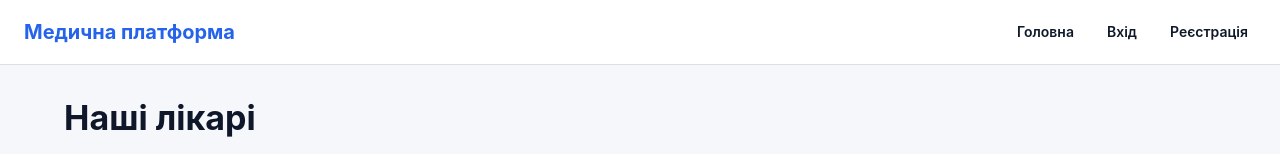
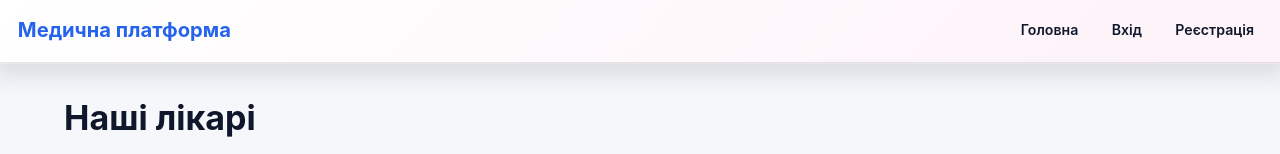
Before and after one commit to Gennadiy-Zubariev/Medical-platform, a React app in the folder frontend/: page /doctors in a window 1280 px wide. Shown: the top 154 px of the page. Built offline with nearby package versions, Linux system fonts and the light colour scheme; no server answers; the HTML template or start-up script is replaced by a standard one.

Commit message:
UI DoctorsPage

```diff
--- a/frontend/src/components/profile/DoctorProfileCard.jsx
+++ b/frontend/src/components/profile/DoctorProfileCard.jsx
@@ -9,40 +9,27 @@ export function DoctorProfileCard({profile, onEdit}) {
 
     const WEEK_DAYS = ["Пн", "Вт", "Ср", "Чт", "Пт", "Сб", "Нд"];
     const normalizeWorkDayLabel = (day) => {
-        if (day === null || day === undefined) return null;
-
-        let dayValue = day;
-        if (typeof day === "string" && day.trim() !== "" && !Number.isNaN(Number(day))) {
-            dayValue = Number(day);
-        }
-
-        if (typeof dayValue === "number") {
-            if (dayValue >= 0 && dayValue <= 6) return WEEK_DAYS[dayValue];
+        if (typeof day === "number") {
+            if (day >= 0 && day <= 6) return WEEK_DAYS[day];
             return null;
         }
-
-        if (typeof dayValue === "string") {
-            const s = dayValue.trim();
-            if (!s) return null;
-            const cap = s.charAt(0).toUpperCase() + s.slice(1).toLowerCase();
-            if (WEEK_DAYS.includes(cap)) return cap;
+        if (typeof day === "string") {
+            const numericDay = Number(day);
+            if (!Number.isNaN(numericDay)) return normalizeWorkDayLabel(numericDay);
+            if (WEEK_DAYS.includes(day)) return day;
+            return null;
         }
-
         return null;
     };
-
     const workDayLabels = Array.isArray(profile.work_days)
-        ? profile.work_days.map(normalizeWorkDayLabel).filter(Boolean)
+        ? profile.work_days
+            .map((day) => normalizeWorkDayLabel(day))
+            .filter(Boolean)
         : [];
-
     const formatTime = (value) => {
         if (!value) return "--";
         return value.slice(0, 5);
     };
-
-    console.log("PROFILE:", profile);
-    console.log("PROFILE.work_days:", profile.work_days);
-    console.log("PROFILE.schedule?.work_days:", profile.schedule?.work_days);
     return (
         <Card
             elevation={2}
@@ -89,10 +76,10 @@ export function DoctorProfileCard({profile, onEdit}) {
                                 boxShadow: "inset 0 1px 0 rgba(255, 255, 255, 0.6)",
                             }}
                         >
-                            <Typography variant="subtitle2" sx={{mb: 1}}>
+                            <Typography variant="subtitle2" sx={{ mb: 1 }}>
                                 Розклад
                             </Typography>
-                            <Stack direction={{xs: "column", sm: "row"}} spacing={2} alignItems="center">
+                            <Stack direction={{ xs: "column", sm: "row" }} spacing={2} alignItems="center">
                                 <Stack spacing={0.5}>
                                     <Typography variant="body2">
                                         <b>Початок:</b> {formatTime(profile.work_start)}
@@ -104,10 +91,10 @@ export function DoctorProfileCard({profile, onEdit}) {
                                 <Stack direction="row" spacing={1} flexWrap="wrap">
                                     {workDayLabels.length > 0 ? (
                                         workDayLabels.map((day) => (
-                                            <Chip key={day} label={day} size="small" variant="outlined"/>
+                                            <Chip key={day} label={day} size="small" variant="outlined" />
                                         ))
                                     ) : (
-                                        <Chip label="--" size="small" variant="outlined"/>
+                                        <Chip label="--" size="small" variant="outlined" />
                                     )}
                                 </Stack>
                             </Stack>
--- a/frontend/src/pages/DoctorDetailPage.jsx
+++ b/frontend/src/pages/DoctorDetailPage.jsx
@@ -19,30 +19,20 @@ export default function DoctorDetailPage() {
 
     const WEEK_DAYS = ["Пн", "Вт", "Ср", "Чт", "Пт", "Сб", "Нд"];
     const normalizeWorkDayLabel = (day) => {
-        if (day === null || day === undefined) return null;
-
-        let dayValue = day;
-        if (typeof day === "string" && day.trim() !== "" && !Number.isNaN(Number(day))) {
-            dayValue = Number(day);
-        }
-
-        if (typeof dayValue === "number") {
-            if (dayValue >= 0 && dayValue <= 6) return WEEK_DAYS[dayValue];
+        if (typeof day === "number") {
+            if (day >= 0 && day <= 6) return WEEK_DAYS[day];
             return null;
         }
-
-        if (typeof dayValue === "string") {
-            const s = dayValue.trim();
-            if (!s) return null;
-            const cap = s.charAt(0).toUpperCase() + s.slice(1).toLowerCase();
-            if (WEEK_DAYS.includes(cap)) return cap;
+        if (typeof day === "string") {
+            const numericDay = Number(day);
+            if (!Number.isNaN(numericDay)) return normalizeWorkDayLabel(numericDay);
+            if (WEEK_DAYS.includes(day)) return day;
+            return null;
         }
-
         return null;
     };
-
     const workDayLabels = Array.isArray(doctor?.work_days)
-        ? doctor.work_days.map(normalizeWorkDayLabel).filter(Boolean)
+        ? doctor.work_days.map((day) => normalizeWorkDayLabel(day)).filter(Boolean)
         : [];
 
     const formatTime = (value) => {
--- a/frontend/src/pages/DoctorsPage.jsx
+++ b/frontend/src/pages/DoctorsPage.jsx
@@ -9,6 +9,7 @@ import {
   Container,
   Grid,
   Stack,
+  Tooltip,
   Typography,
 } from "@mui/material";
 import { getDoctorSpecializations, getDoctorsPublic } from "../api/doctors";
@@ -83,29 +84,50 @@ export default function DoctorsPage() {
         )}
 
         <Grid container spacing={3}>
-          {doctors.map((doc) => (
-            <Grid item xs={12} md={6} key={doc.id}>
-              <Card elevation={2}>
-                <CardContent>
-                  <Stack direction="row" spacing={2} alignItems="center">
+          {doctors.map((doc, index) => (
+            <Grid item xs={12} sm={6} md={4} key={doc.id} sx={{ display: "flex" }}>
+              <Card elevation={2} sx={{ width: 330, height:220, display: "flex", flexDirection: "column" }}>
+                <CardContent sx={{ flexGrow: 1, display: "flex", alignItems: "center" }}>
+                  <Stack
+                    direction="row"
+                    spacing={2}
+                    alignItems="center"
+                    sx={{ width: "100%" }}
+                  >
                     <Avatar
                       src={doc.photo || "/avatar-placeholder.png"}
                       alt="Фото лікаря"
-                      sx={{ width: 72, height: 72 }}
+                      sx={{
+                        width: 72,
+                        height: 72,
+                        boxShadow: "0 8px 16px rgba(15, 23, 42, 0.18)",
+                        border: "2px solid rgba(255, 255, 255, 0.9)",
+                        flexShrink: 0,
+                      }}
                     />
-                    <Box sx={{ flexGrow: 1 }}>
-                      <Typography variant="h6">
-                        {doc.user.first_name} {doc.user.last_name}
-                      </Typography>
-                      <Typography color="text.secondary">
+
+                    <Box sx={{ flexGrow: 1, minWidth: 0 }}>
+                      <Tooltip title={`${doc.user.first_name} ${doc.user.last_name}`}>
+                        <Typography variant="h6" sx={{ whiteSpace: "nowrap", overflow: "hidden", textOverflow: "ellipsis", maxWidth: "100%" }}>
+                          {doc.user.first_name} {doc.user.last_name}
+                        </Typography>
+                      </Tooltip>
+                      <Typography color="text.secondary" sx={{ whiteSpace: "nowrap", overflow: "hidden", textOverflow: "ellipsis" }}>
                         {doc.specialization}
                       </Typography>
                     </Box>
-                    <Button component={RouterLink} to={`/doctors/${doc.id}`} variant="outlined">
-                      Переглянути
-                    </Button>
                   </Stack>
                 </CardContent>
+                <Box sx={{ p: 2, pt: 0 }}>
+                  <Button
+                    component={RouterLink}
+                    to={`/doctors/${doc.id}`}
+                    variant="outlined"
+                    fullWidth
+                  >
+                    Переглянути
+                  </Button>
+                </Box>
               </Card>
             </Grid>
           ))}
--- a/frontend/src/theme.js
+++ b/frontend/src/theme.js
@@ -42,7 +42,63 @@ const theme = createTheme({
     MuiPaper: {
       styleOverrides: {
         root: {
-          backgroundImage: "none",
+
+          backgroundImage: "linear-gradient(135deg, #ffffff 0%, #fdf2f8 100%)",
+          transition: "transform 0.2s ease, box-shadow 0.2s ease",
+          "&:hover": {
+            transform: "translateY(-2px) scale(1.01)",
+            boxShadow: "0 12px 24px rgba(15, 23, 42, 0.12)",
+          },
+        },
+      },
+    },
+    MuiCard: {
+      styleOverrides: {
+        root: {
+          backgroundImage: "linear-gradient(135deg, #ffffff 0%, #eff6ff 100%)",
+          transition: "transform 0.2s ease, box-shadow 0.2s ease",
+          "&:hover": {
+            transform: "translateY(-2px) scale(1.01)",
+            boxShadow: "0 14px 28px rgba(15, 23, 42, 0.16)",
+          },
+        },
+      },
+    },
+    MuiButton: {
+      styleOverrides: {
+        root: {
+          transition: "transform 0.2s ease, box-shadow 0.2s ease",
+          "&:hover": {
+            transform: "translateY(-2px) scale(1.03)",
+            boxShadow: "0 12px 22px rgba(37, 99, 235, 0.25)",
+          },
+          "&.Mui-disabled": {
+            transform: "none",
+            boxShadow: "none",
+          },
+        },
+      },
+    },
+    MuiToggleButton: {
+      styleOverrides: {
+        root: {
+          transition: "transform 0.2s ease, box-shadow 0.2s ease, background-color 0.2s ease",
+          "&:hover": {
+            transform: "translateY(-2px) scale(1.03)",
+            boxShadow: "0 10px 18px rgba(15, 23, 42, 0.18)",
+          },
+        },
+      },
+    },
+    MuiChip: {
+      styleOverrides: {
+        root: {
+          transition: "transform 0.2s ease, box-shadow 0.2s ease",
+          "&:hover": {
+            transform: "translateY(-1px) scale(1.02)",
+            boxShadow: "0 8px 16px rgba(15, 23, 42, 0.12)",
+          },
+
         },
       },
     },
```
